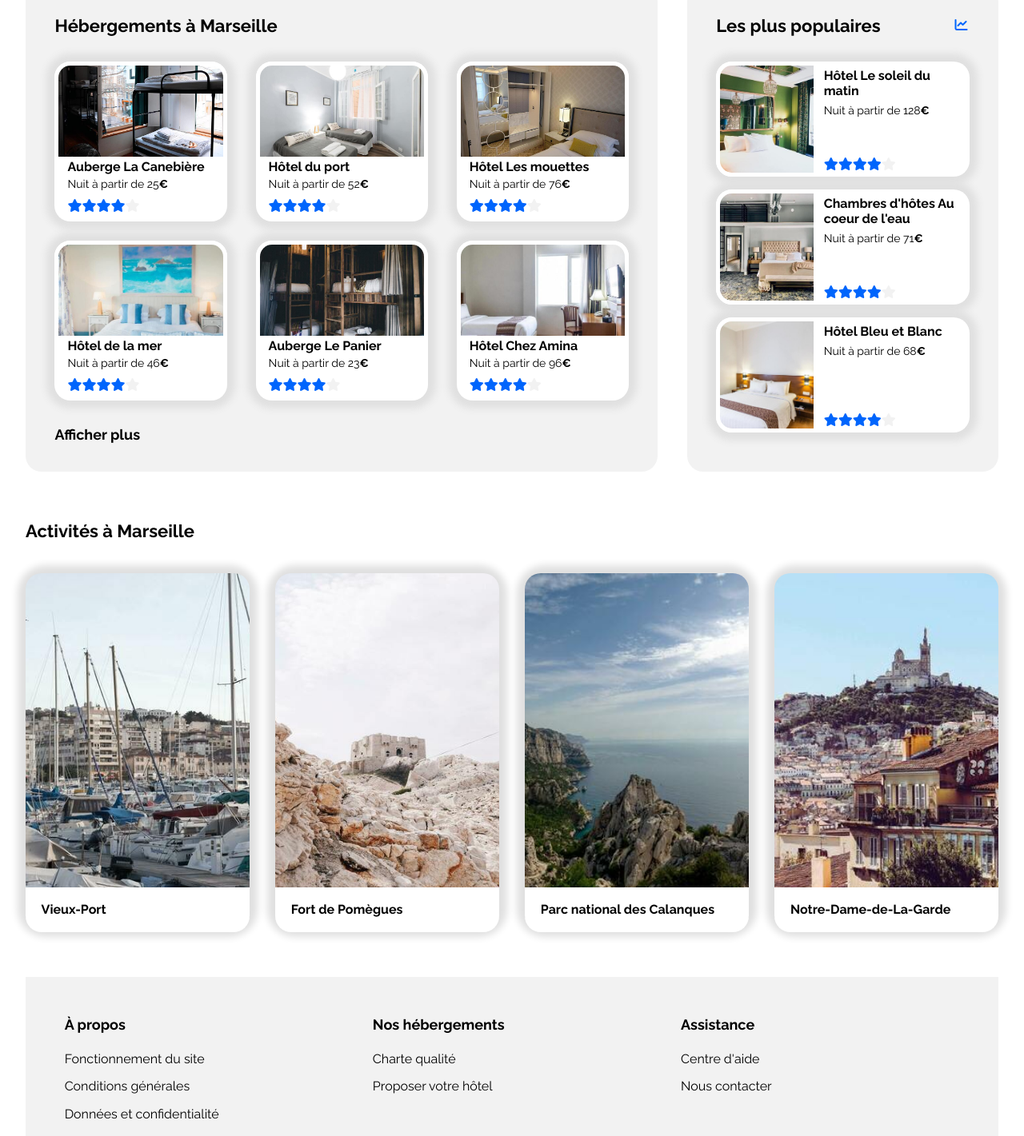
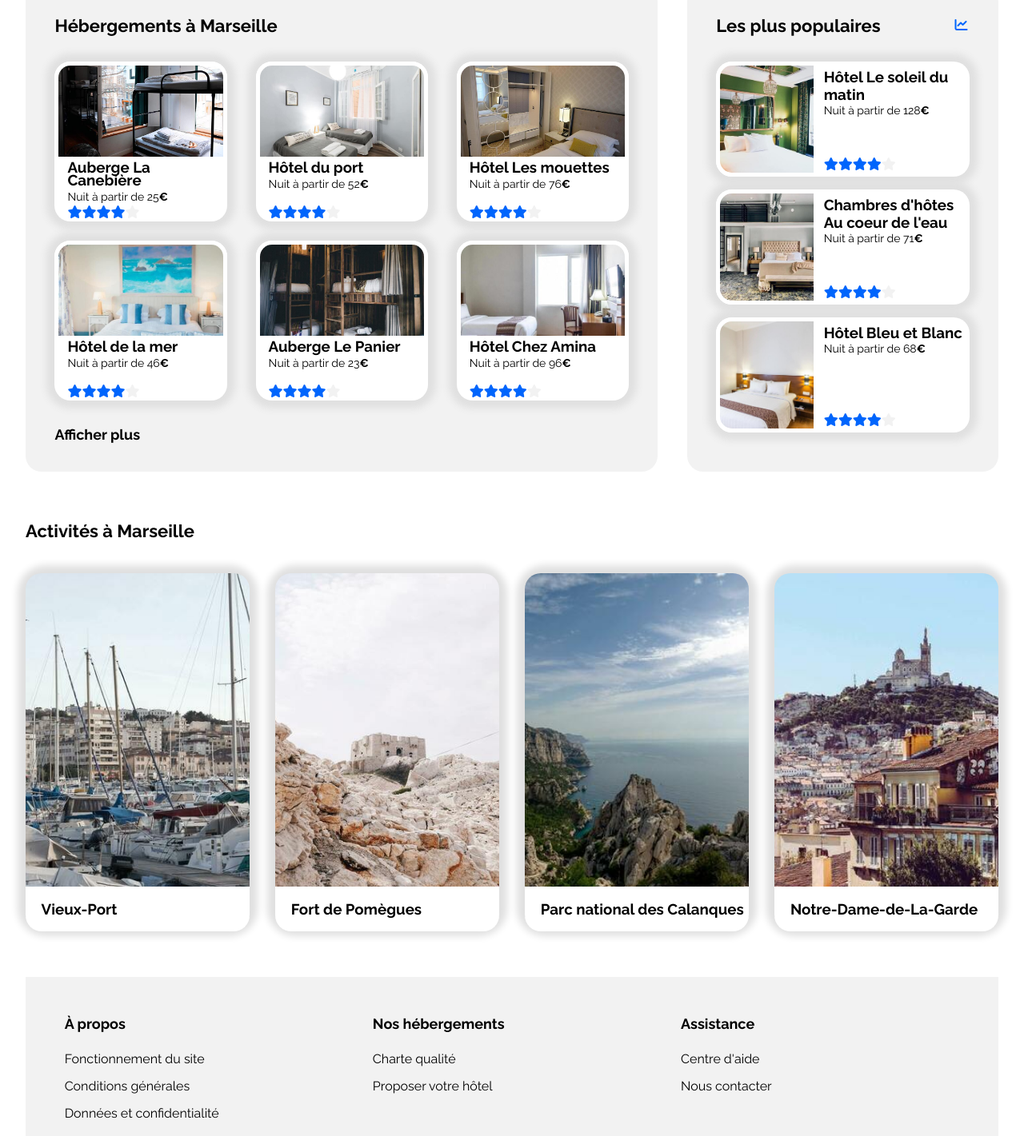
Before and after one commit to studentsjj/OC-Projet2, a plain HTML site: page index.html in a window 1280 px wide. Shown: the part 441-1862 px from the top of the page at 80% size. Drawn offline with Linux system fonts and the light colour scheme.

Commit message:
fix : title link indent mqueries

```diff
--- a/CSS/style.css
+++ b/CSS/style.css
@@ -7,8 +7,6 @@
 
 /* largeur maximale page et variables couleurs utilisées */
 html {
-    max-width: 1400px;
-    padding: 0 2.5% 0 2.5%;
     --primarycolor: #0065FC;
     --secondarycolor: #DEEBFF;
     --thirdcolor: #F2F2F2;
@@ -17,6 +15,9 @@
 body {
     display: flex;
     flex-direction: column;
+    max-width: 1400px;
+    margin: 0 auto;
+    padding: 0 2.5% 0 2.5%;
     width: 100%;
     font-family: 'Raleway', sans-serif;
     font-size: 16px;
@@ -24,10 +25,6 @@
 
 h2 {
     font-size: 22px;
-}
-
-h3 {
-    font-size: 18px;
 }
 
 /*** Bannière haut avec barre de navigation ***/
@@ -156,9 +153,10 @@
     margin-bottom: 2.5%;
 }
 
-.filter-button-container h3 {
+.filter-button-container h2 {
     display: flex;
     align-self: center;
+    font-size: 18px;
 }
 
 .filter-buttons {
@@ -196,6 +194,7 @@
     justify-content: space-between;
     max-width: 447px;
 }
+
 .filter p i {
     width: 24px;
     height: 24px;
@@ -217,6 +216,7 @@
     margin-top: 2rem;
     gap: 3%;
 }
+
 main a {
     text-decoration-line: none;
     color: black;
@@ -252,33 +252,25 @@
     border-radius: 20px;
     box-shadow: 0 0 10px 10px #e0e0e0;
     background-color: white;
-    position: relative; /*pour rendre les cartes cliquables*/
 }
 
-.lodging-card a::before {
-    content:"";
-    position: absolute;
-    left: 0;
-    right:0;
-    top: 0;
-    bottom: 0;
-    background-color: rgba(0,0,0,0);
-}
 .lodging-card img {
+    width: 100%;
     height: 7.75rem;
     border-radius: 20px 20px 0 0;
     border: 5px solid white;
     object-fit: cover;
 }
+
 .lodging-card-container {
     display: flex;
-    justify-content: space-between;
+    justify-content: flex-end;
     flex-direction: column;
-    height: 4rem;
+    height: 4.5rem;
     padding-left: 16px;
 }
 
-.lodging-card-container h4 {
+.lodging-card-container h3 {
     line-height: 1rem;
 }
 
@@ -302,6 +294,11 @@
     color: var(--thirdcolor)
 }
 
+.lodging p a{
+    font-size : 18px;
+    font-weight: bold;
+}
+
 /*** section : Les plus populaires ***/
 
 .popular {
@@ -322,7 +319,7 @@
 
 .popular-title i {
     width: 18px;
-    height: 15.75px;
+    height: 16px;
     line-height: 1.6rem;
     color: var(--primarycolor);
 }
@@ -337,22 +334,10 @@
 
 .popular-card {
     display: flex;
-    flex: 1;
-    height: 30%;
+    height: 9rem;
     border-radius: 20px;
     background-color: white;
     box-shadow: 0 0 10px 10px #e0e0e0;
-    position: relative;
-}
-
-.popular-card a::before {
-    content: "";
-    position: absolute;
-    left: 0;
-    right:0;
-    top: 0;
-    bottom: 0;
-    background-color: rgba(0,0,0,0);
 }
 
 .popular-card img {
@@ -375,7 +360,7 @@
 .popular-card-container p {
     flex-grow: 1;
     font-size: 14px;
-    padding-top: 7px;
+    padding-top: 0.1em;
 }
 
 /*** article : Activités  ***/
@@ -394,27 +379,16 @@
     margin-top: 2.5rem;
 }
 
+.activity-cards a {
+    color:black;
+    text-decoration: none;
+}
+
 .activity-card {
     width: 23%;
-    height: 444.51px;
+    height: 444px;
     border-radius: 25px;
     box-shadow: 0 0 10px 10px #e0e0e0;
-    position: relative;
-}
-
-.activity-card a::before {
-    content:"";
-    position: absolute;
-    left: 0;
-    right: 0;
-    top: 0;
-    bottom: 0;
-    background-color: rgba(0,0,0,0);
-}
-
-.activity-card a {
-    color:black;
-    text-decoration: none;
 }
 
 .activity-card img {
@@ -424,7 +398,7 @@
     object-fit: cover;
 }
 
-.activity-card h4 {
+.activity-card h3 {
     display: flex;
     align-items: center;
     position: relative;
@@ -458,11 +432,12 @@
     width: 33%;
 }
 
-.footer-column h3 {
+.footer-column h2 {
     padding-bottom: 6%;
+    font-size: 18px;
 }
 
-.footer-column h3::first-letter {
+.footer-column h2::first-letter {
     text-transform: capitalize;
 }
 
@@ -470,10 +445,9 @@
     padding-bottom: 4%;
 }
 
-
 /*** Responsive écran tablette ***/
 
-@media screen and (max-width: 991px) and (min-width: 768px) {
+@media screen and (max-width: 991px) {
     main {
         flex-direction: column;
     }
@@ -490,24 +464,17 @@
 
     .popular-cards {
         flex-direction: row;
-        justify-content: space-between;
-        width: 100%;
     }
 
     .popular-card {
-        display: flex;
-        width: 32%;
-    }
-
-    .popular-card p {
-        padding-top: 0;
+        width: 100%;
     }
 }
 
 /*** Responsive écran mobile ***/
 
 @media screen and (max-width: 767px) {
-    html {
+    body {
         padding: 0;
     }
 
@@ -525,6 +492,7 @@
     nav ul {
         width: 100%;
     }
+
     nav li {
         padding-bottom: 5%;
         width: 50%;
@@ -570,7 +538,7 @@
         flex-direction: column;
     }
 
-    .filter-button-container h3 {
+    .filter-button-container h2 {
         width: 100%;
     }
 
@@ -592,16 +560,24 @@
         line-height: 13px;
     }
 
+    /*** main, populaires et hébergements ***/
 
-    /*** main, populaires et hébergements ***/
     main {
         flex-direction: column;
         gap: 0;
     }
+
     .popular {
         order: 1; /*changement ordre d'apparition*/
         border-radius: unset;
-        padding: 10% 5% 12% 5%;
+    }
+
+    .popular-cards {
+        flex-direction: column;
+    }
+
+    .popular-card-container {
+        padding-bottom: 1.5%;
     }
 
     .lodging {
@@ -621,7 +597,7 @@
         margin-bottom: 5%;
     }
 
-    .lodging h3 {
+    .lodging p a {
         opacity: 0;
     }
 
--- a/index.html
+++ b/index.html
@@ -19,7 +19,6 @@
                 </ul>
             </nav>
         </header>
-
         <!-- *** Formulaire avec barre de recherche *** -->
         <form class="form" action="traitement.php" method="POST">
             <h1>Trouvez votre hébergement pour des vacances de rêve</h1>
@@ -31,11 +30,10 @@
                 <button id="btn-search-icon" class="fas fa-magnifying-glass"></button>
             </div>
         </form>
-
         <!-- *** Filtres avec boutons *** -->
         <section class="filter">
             <div class="filter-button-container">
-                    <h3>Filtres</h3>
+                <h2>Filtres</h2>
                 <div class="filter-buttons">
                     <div class="filter-button">
                         <i class="fas fa-money-bill-wave"></i>
@@ -57,17 +55,16 @@
             </div>
             <p><i class="fas fa-info"></i>Plus de 500 logements sont disponibles dans cette ville</p>
         </section>
-
         <!-- *** main avec section Hébergements et section Populaires *** -->
         <main>
             <!-- *** section Hébergements *** -->
             <section id="lodging-link" class="lodging">
                 <h2>Hébergements à Marseille</h2>
                 <div class="lodging-cards">
-                    <div class="lodging-card"><a href="#"></a>
+                    <a href="#" class="lodging-card">
                         <img src="./images/hebergements/4_small/marcus-loke-WQJvWU_HZFo-unsplash.jpg" alt="lits superposés"/>
                         <div class="lodging-card-container">
-                            <h4>Auberge La Canebière</h4>
+                            <h3>Auberge La Canebière</h3>
                             <p>Nuit à partir de 25<b>&#x20AC;</b></p>
                             <div class="card-star">
                                 <i class="fas fa-star star-colored"></i>
@@ -77,11 +74,11 @@
                                 <i class="fas fa-star star-grey"></i>
                             </div>
                         </div>
-                    </div>
-                    <div class="lodging-card"><a href="#"></a>
+                    </a>
+                    <a href="#" class="lodging-card">
                         <img src="./images/hebergements/4_small/fred-kleber-gTbaxaVLvsg-unsplash.jpg" alt="lits séparés"/>
                         <div class="lodging-card-container">
-                        <h4>Hôtel du port</h4>
+                            <h3>Hôtel du port</h3>
                             <p>Nuit à partir de 52<b>&#x20AC;</b></p>
                             <div class="card-star">
                                 <i class="fas fa-star star-colored"></i>
@@ -91,11 +88,11 @@
                                 <i class="fas fa-star star-grey"></i>
                             </div>
                         </div>
-                </div>
-                <div class="lodging-card"><a href="#"></a>
+                    </a>
+                    <a href="#" class="lodging-card">
                         <img src="./images/hebergements/4_small/reisetopia-B8WIgxA_PFU-unsplash.jpg" alt="chambre avec armoire vitrée"/>
                         <div class="lodging-card-container">
-                        <h4>Hôtel Les mouettes</h4>
+                            <h3>Hôtel Les mouettes</h3>
                             <p>Nuit à partir de 76<b>&#x20AC;</b></p>
                             <div class="card-star">
                                 <i class="fas fa-star star-colored"></i>
@@ -105,11 +102,11 @@
                                 <i class="fas fa-star star-grey"></i>
                             </div>
                         </div>
-                </div>
-                <div class="lodging-card"><a href="#"></a>
+                    </a>
+                    <a href="#" class="lodging-card">
                         <img src="./images/hebergements/4_small/annie-spratt-Eg1qcIitAuA-unsplash.jpg" alt="chambre décor mer"/>
                         <div class="lodging-card-container">
-                        <h4>Hôtel de la mer</h4>
+                            <h3>Hôtel de la mer</h3>
                             <p>Nuit à partir de 46<b>&#x20AC;</b></p>
                             <div class="card-star">
                                 <i class="fas fa-star star-colored"></i>
@@ -119,11 +116,11 @@
                                 <i class="fas fa-star star-grey"></i>
                             </div>
                         </div>
-                </div>
-                <div class="lodging-card"><a href="#"></a>
+                    </a>
+                    <a href="#" class="lodging-card">
                         <img src="./images/hebergements/4_small/nicate-lee-kT-ZyaiwBe0-unsplash.jpg" alt="lits en bambous"/>
                         <div class="lodging-card-container">
-                        <h4>Auberge Le Panier</h4>
+                            <h3>Auberge Le Panier</h3>
                             <p>Nuit à partir de 23<b>&#x20AC;</b></p>
                             <div class="card-star">
                                 <i class="fas fa-star star-colored"></i>
@@ -133,11 +130,11 @@
                                 <i class="fas fa-star star-grey"></i>
                             </div>
                         </div>
-                </div>
-                <div class="lodging-card"><a href="#"></a>
+                    </a>
+                    <a href="#" class="lodging-card">
                         <img src="./images/hebergements/4_small/febrian-zakaria-M6S1WvfW68A-unsplash.jpg" alt="chambre avec bureau"/>
                         <div class="lodging-card-container">
-                        <h4>Hôtel Chez Amina </h4>
+                            <h3>Hôtel Chez Amina </h3>
                             <p>Nuit à partir de 96<b>&#x20AC;</b></p>
                             <div class="card-star">
                                 <i class="fas fa-star star-colored"></i>
@@ -147,11 +144,10 @@
                                 <i class="fas fa-star star-grey"></i>
                             </div>
                         </div>
+                    </a>
                 </div>
-            </div>
-            <h3><a href="#">Afficher plus</a></h3>
+                <p><a href="#">Afficher plus</a></p>
             </section>
-
             <!-- *** section Populaires *** -->
             <section class="popular">
                 <div class="popular-title">
@@ -159,10 +155,10 @@
                     <i class="fas fa-chart-line"></i>
                 </div>
                 <div class="popular-cards">
-                    <div class="popular-card"><a href="#"></a>
+                    <a href="#" class="popular-card">
                         <img src="./images/hebergements/4_small/emile-guillemot-Bj_rcSC5XfE-unsplash.jpg" alt="chambre verte">
                         <div class="popular-card-container">
-                        <h4>Hôtel Le soleil du matin</h4>
+                            <h3>Hôtel Le soleil du matin</h3>
                             <p>Nuit à partir de 128<b>&#x20AC;</b></p>
                             <div class="card-star">
                                 <i class="fas fa-star star-colored"></i>
@@ -172,11 +168,11 @@
                                 <i class="fas fa-star star-grey"></i>
                             </div>
                         </div>
-                    </div>
-                <div class="popular-card"><a href="#"></a>
+                    </a>
+                    <a href="#" class="popular-card">
                         <img src="./images/hebergements/4_small/aw-creative-VGs8z60yT2c-unsplash.jpg" alt="chambre beige">
                         <div class="popular-card-container">
-                        <h4>Chambres d'hôtes Au coeur de l'eau</h4>
+                            <h3>Chambres d'hôtes Au coeur de l'eau</h3>
                             <p>Nuit à partir de 71<b>&#x20AC;</b></p>
                             <div class="card-star">
                                 <i class="fas fa-star star-colored"></i>
@@ -186,11 +182,11 @@
                                 <i class="fas fa-star star-grey"></i>
                             </div>
                         </div>
-                </div>
-                <div class="popular-card"><a href="#"></a>
+                    </a>
+                    <a href="#" class="popular-card">
                         <img src="./images/hebergements/4_small/febrian-zakaria-sjvU0THccQA-unsplash.jpg" alt="lit deux places">
                         <div class="popular-card-container">
-                        <h4>Hôtel Bleu et Blanc</h4>
+                            <h3>Hôtel Bleu et Blanc</h3>
                             <p>Nuit à partir de 68<b>&#x20AC;</b></p>
                             <div class="card-star">
                                 <i class="fas fa-star star-colored"></i>
@@ -200,49 +196,47 @@
                                 <i class="fas fa-star star-grey"></i>
                             </div>
                         </div>
-                </div>
+                    </a>
                 </div>
             </section>
         </main>
-
         <!-- *** article Activités *** -->
         <article class="activity">
             <h2 id="activity-link">Activités à Marseille</h2>
             <div class="activity-cards">
-                <div class="activity-card"><a href="#">
+                <a href="#" class="activity-card">
                     <img src="./images/activites/4_small/reno-laithienne-QUgJhdY5Fyk-unsplash.jpg" alt="Vieux-Port"/>
-                    <h4>Vieux-Port</h4></a>
-                </div>
-                <div class="activity-card"><a href="#">
+                    <h3>Vieux-Port</h3>
+                </a>
+                <a href="#" class="activity-card">
                     <img src="./images/activites/4_small/paul-hermann-QFTrLdQIRhI-unsplash.jpg" alt="Fort de Pomègues"/>
-                    <h4>Fort de Pomègues</h4></a>
-                </div>
-                <div class="activity-card"><a href="#">
+                    <h3>Fort de Pomègues</h3>
+                </a>
+                <a href="#" class="activity-card">
                     <img src="./images/activites/4_small/kilyan-sockalingum-NR8-cBCN3aI-unsplash.jpg" alt="Parc national des Calanques"/>
-                    <h4>Parc national des Calanques</h4></a>
-                </div>
-                <div class="activity-card"><a href="#">
+                    <h3>Parc national des Calanques</h3>
+                </a>
+                <a href="#" class="activity-card">
                     <img src="./images/activites/4_small/florian-wehde-xW9e8gdotxI-unsplash.jpg" alt="Notre-Dame-de-La-Garde"/>
-                    <h4>Notre-Dame-de-La-Garde</h4></a>
-                </div>
+                    <h3>Notre-Dame-de-La-Garde</h3>
+                </a>
             </div>
         </article>
-
         <!-- *** Footer *** -->
         <footer>
             <div class="footer-column">
-                <h3>à propos</h3>
+                <h2>à propos</h2>
                 <p><a href="#">Fonctionnement du site</a></p>
                 <p><a href="#">Conditions générales</a></p>
                 <p><a href="#">Données et confidentialité</a></p>
             </div>
             <div class="footer-column">
-                <h3>nos hébergements</h3>
+                <h2>nos hébergements</h2>
                 <p><a href="#">Charte qualité</a></p>
                 <p><a href="#">Proposer votre hôtel</a></p>
             </div>
             <div class="footer-column">
-                <h3>assistance</h3>
+                <h2>assistance</h2>
                 <p><a href="#">Centre d'aide</a></p>
                 <p><a href="#">Nous contacter</a></p>
             </div>
```
Lines whose indentation alone changed are shown as unchanged.
